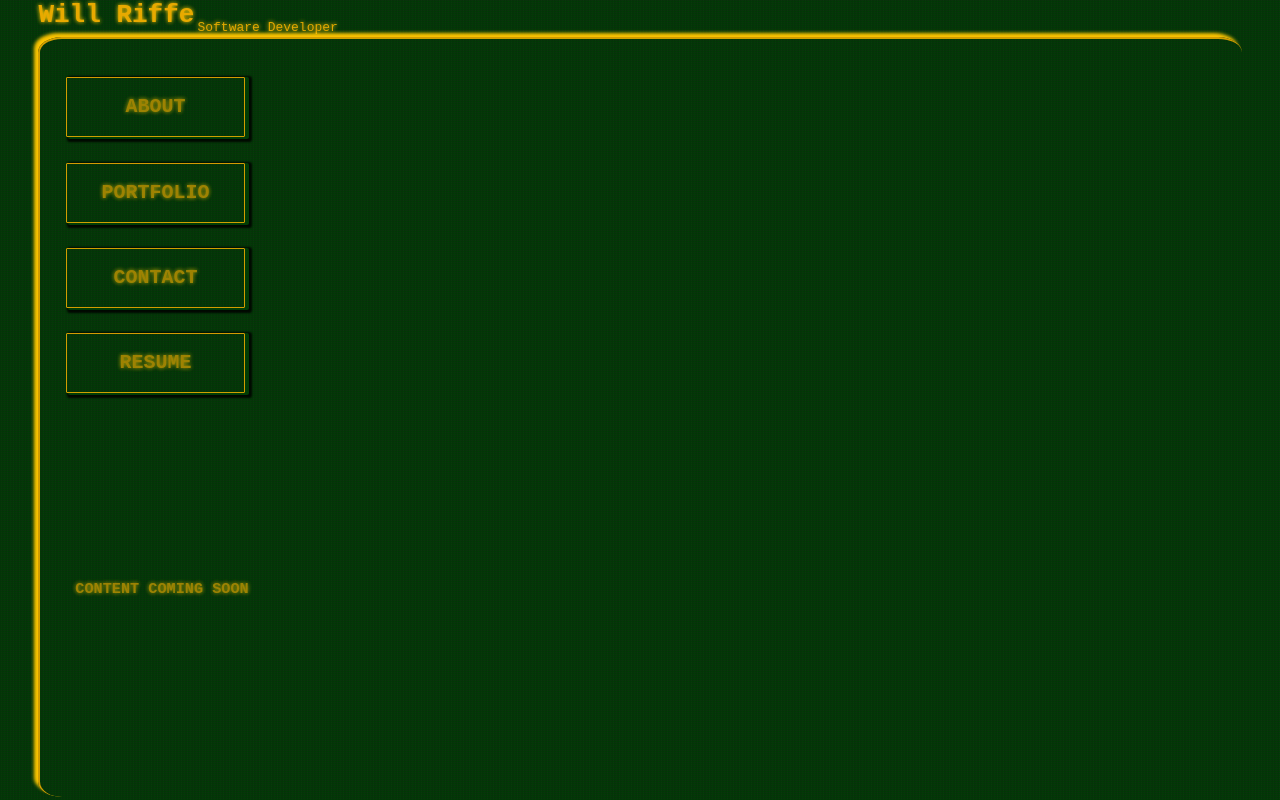
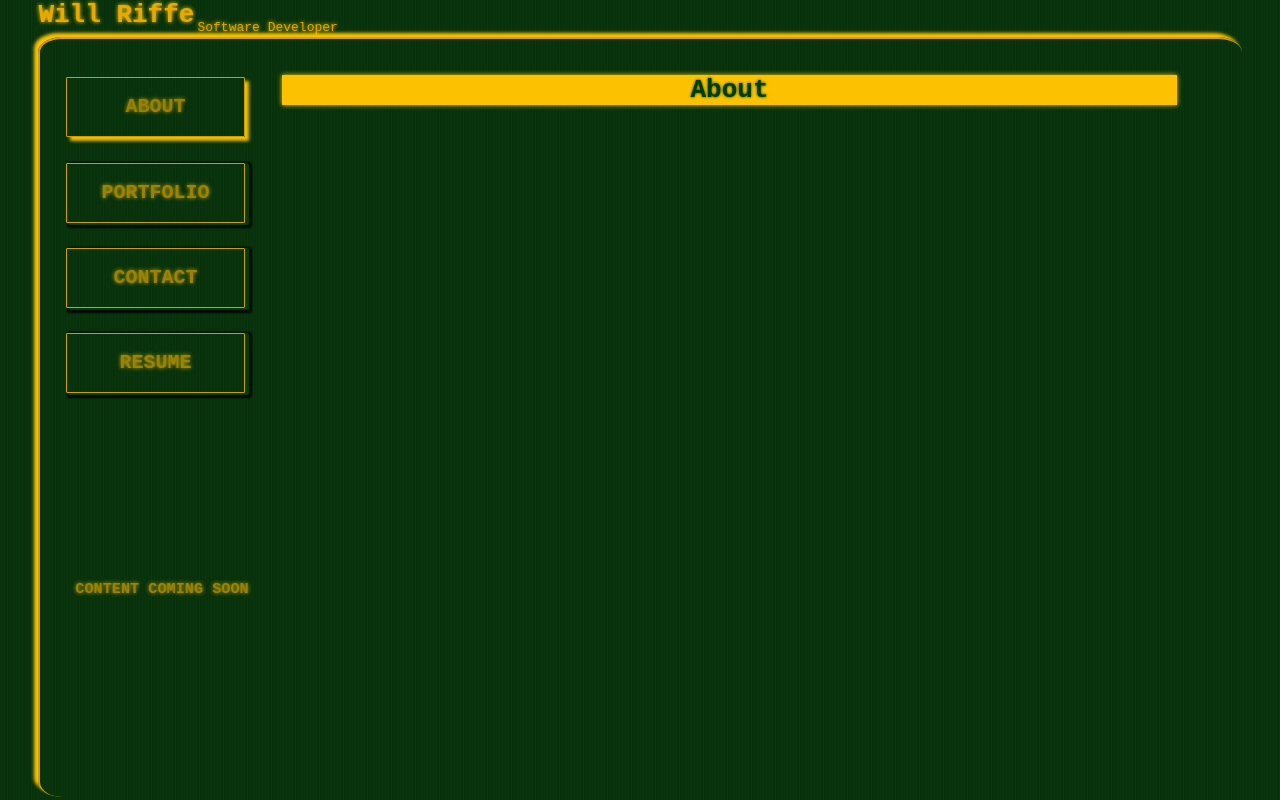
Before and after one commit to Will-Riffe/will-riffe-portfolio, a React (Create React App) app: page / in a window 1280 px wide. Built offline with nearby package versions, Linux system fonts and the light colour scheme.

Commit message:
deploy attempt #3

```diff
--- a/package.json
+++ b/package.json
@@ -1,7 +1,7 @@
 {
   "name": "will-riffe-portfolio",
   "version": "0.1.0",
-  "homepage": "https://will-riffe.github.io/will-riffe-portfolio//about",
+  "homepage": "https://will-riffe.github.io/will-riffe-portfolio/",
   "private": true,
   "dependencies": {
     "@emotion/react": "^11.11.1",
--- a/src/App.js
+++ b/src/App.js
@@ -20,7 +20,7 @@ function App() {
         <Router>
           <NavBar />
           <Routes>
-            <Route path="/about" element={<About />} />
+            <Route path="/" element={<About />} />
             <Route path="/portfolio" element={<Portfolio />} />
             <Route path="/contact" element={<Contact />} />
             <Route path="/resume" element={<Resume />} />
--- a/src/components/NavBar/index.js
+++ b/src/components/NavBar/index.js
@@ -7,7 +7,7 @@ function NavBar(props) {
   const location = useLocation();
 
   const buttonData = [
-    { id: "about", label: "ABOUT", to: "/about" },
+    { id: "about", label: "ABOUT", to: "/" },
     { id: "portfolio", label: "PORTFOLIO", to: "/portfolio" },
     { id: "contact", label: "CONTACT", to: "/contact" },
     { id: "resume", label: "RESUME", to: "/resume" },
```
Also changed, not shown: 11 other files (tests, documents, lock files or other folders).
